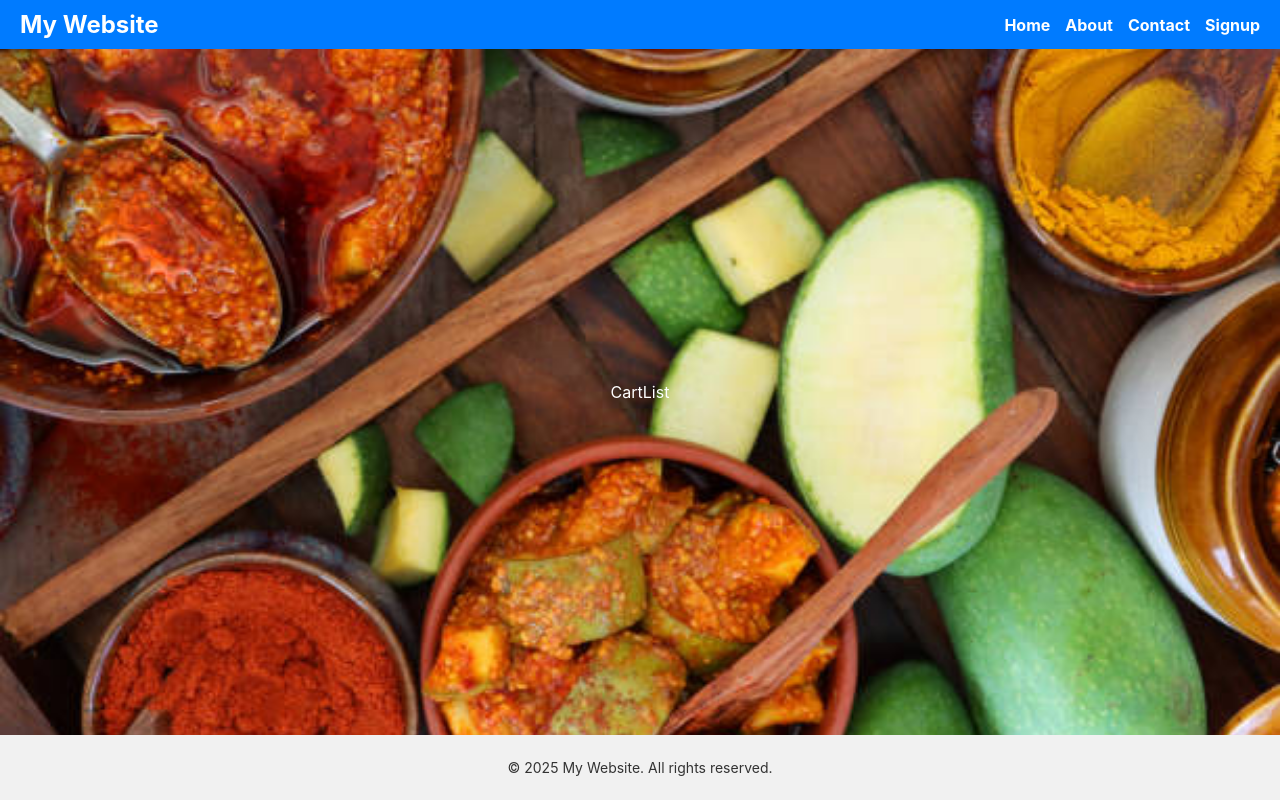
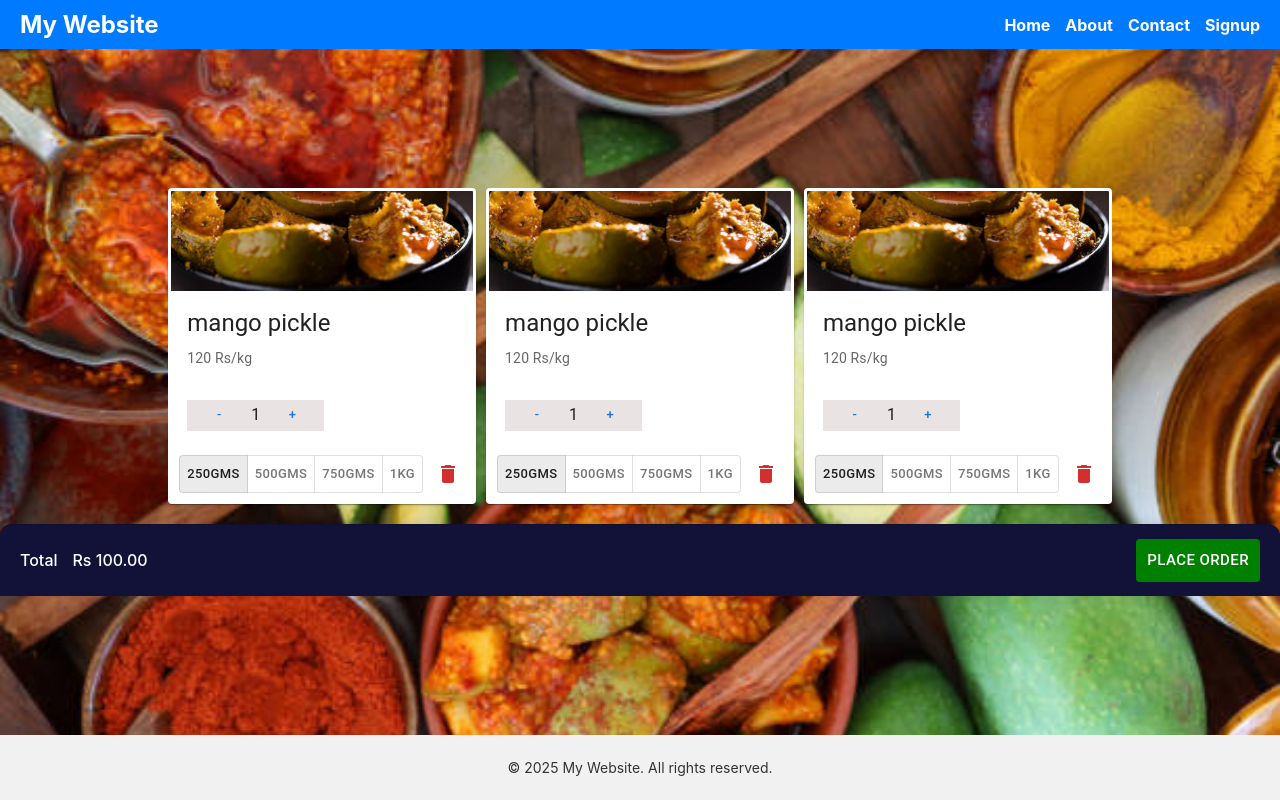
Before and after one commit to Harish-Pulapa-7036/Pickle_delivery, a React (Create React App) app: page /cart in a window 1280 px wide. Built offline with nearby package versions, Linux system fonts and the light colour scheme.

Commit message:
added cartlist items

```diff
--- a/src/App.css
+++ b/src/App.css
@@ -16,5 +16,6 @@
   justify-content: center;
   align-items: center;
   padding: 20px;
+  flex-direction: column;
   /* background-color: rgb(18, 18, 49); */
 }
--- /dev/null
+++ b/src/pages/CartList.css
@@ -0,0 +1,27 @@
+.cartPage {
+    display: flex;
+    flex-direction: column;
+    height: 100vh; /* Full height to allow proper layout */
+}
+.cartList-container {
+    display: grid;
+    gap: 10px;
+    grid-template-columns: repeat(auto-fit, minmax(300px, 1fr));
+    max-width: 100%;
+}
+.cartTotalBar {
+    background:#121239!important;
+    color: white;
+    display: flex;
+    justify-content: space-between;
+    align-items: center;
+    padding: 14px 20px;
+    position: sticky;
+    bottom: 0;
+    width: 100%;
+    border-radius: 12px 12px 0 0;
+    box-shadow: 0 -4px 10px rgba(0, 0, 0, 0.08);
+    z-index: 10;
+    border-top: 1px solid rgba(0, 0, 0, 0.15);
+    font-weight: 500;
+}
--- a/src/pages/CartList.jsx
+++ b/src/pages/CartList.jsx
@@ -1,8 +1,101 @@
-const CartList =()=>{
-    return(
-        <div>
-            CartList
+import { Button, Card, CardActions, CardContent, CardMedia, IconButton, ToggleButton, Typography, ToggleButtonGroup } from "@mui/material";
+import "./CartList.css"
+import { useState } from "react";
+import DeleteIcon from '@mui/icons-material/Delete';
+const CartItem = () => {
+    const [selectedWeight, setSelectedWeight] = useState('250gms');
+    const [quantity, setQuantity] = useState(1);
+
+    const handleWeightChange = (event, newWeight) => {
+        if (newWeight !== null) {
+            setSelectedWeight(newWeight);
+        }
+    };
+
+    const incrementQuantity = () => setQuantity(prev => prev + 1);
+    const decrementQuantity = () => setQuantity(prev => Math.max(1, prev - 1));
+    return <>
+        <Card sx={{ border: "3px solid white" }}>
+            <CardMedia
+                sx={{ height: "100px" }}
+                image="/images/mango-pickle.jpg"
+                title="green iguana"
+            />
+            <CardContent>
+                <Typography gutterBottom variant="h5" component="div">
+                    mango pickle
+                </Typography>
+                <Typography variant="body2" sx={{ color: 'text.secondary' }}>
+                    120 Rs/kg
+                </Typography>
+
+            </CardContent>
+            <Typography style={{ display: "inline-flex", margin: "16px", alignItems: 'center', backgroundColor: "#e9e3e3", alignSelf: "flex-start" }}>
+                <Button size="small" onClick={decrementQuantity}>-</Button>
+                <Typography>{quantity}</Typography>
+                <Button size="small" onClick={incrementQuantity}>+</Button>
+            </Typography>
+            <CardActions >
+                {/* Weight Options */}
+                <div style={{ display: 'flex', alignItems: 'center', gap: '5px' }}>
+
+                    <ToggleButtonGroup
+                        value={selectedWeight}
+                        exclusive
+                        onChange={handleWeightChange}
+                        aria-label="weight selection"
+                        size="small"
+                    >
+                        <ToggleButton value="250gms">250gms</ToggleButton>
+                        <ToggleButton value="500gms">500gms</ToggleButton>
+                        <ToggleButton value="750gms">750gms</ToggleButton>
+                        <ToggleButton value="1kg">1kg</ToggleButton>
+                    </ToggleButtonGroup>
+                </div>
+
+
+                {/* Delete Button */}
+                <div>
+
+                    <IconButton size="small" color="error">
+                        <DeleteIcon />
+                    </IconButton>
+                </div>
+                {/* Quantity Controls */}
+
+            </CardActions>
+
+        </Card>
+    </>
+}
+const CartList = () => {
+    return (
+        <>
+        <div style={{ maxHeight: "70vh",paddingBottom:"20px" }} className="cartList-container invisibleScroller">
+            <CartItem />
+            <CartItem />
+            <CartItem />
+
         </div>
+          {/* Sticky Total Bar */}
+          <div className="cartTotalBar">
+            <div style={{display:"flex",justifyContent :"space-around",gap:"15px"}}>
+
+                <Typography variant="h7" sx={{ color: 'white' }}>
+                    Total
+                </Typography>
+                <Typography variant="h7" sx={{ color: 'white' }}>
+                    Rs 100.00
+                </Typography>
+            </div>
+
+            <Button size="large"  sx={{background:'green',color:"white", '&:hover': {
+                        backgroundColor: "#0056b3",  // Keep white on hover
+                        color: "white"             // Optional - keep text color
+                    }}}>place order</Button>
+
+            </div>
+        </>
     )
 }
 export default CartList;
```
